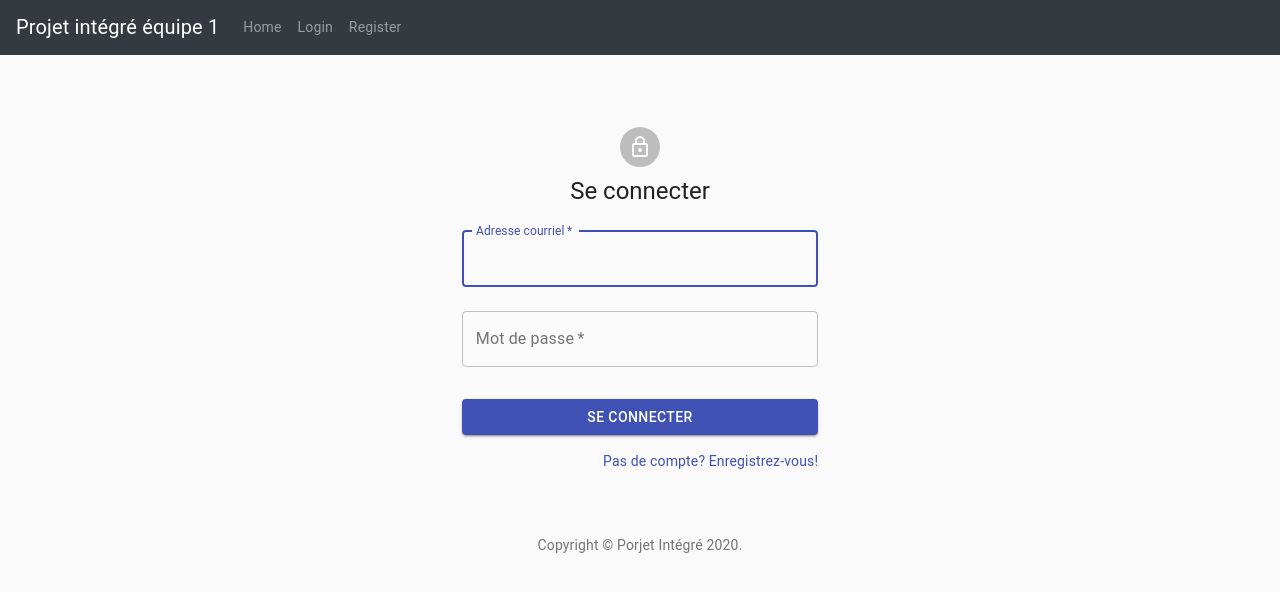
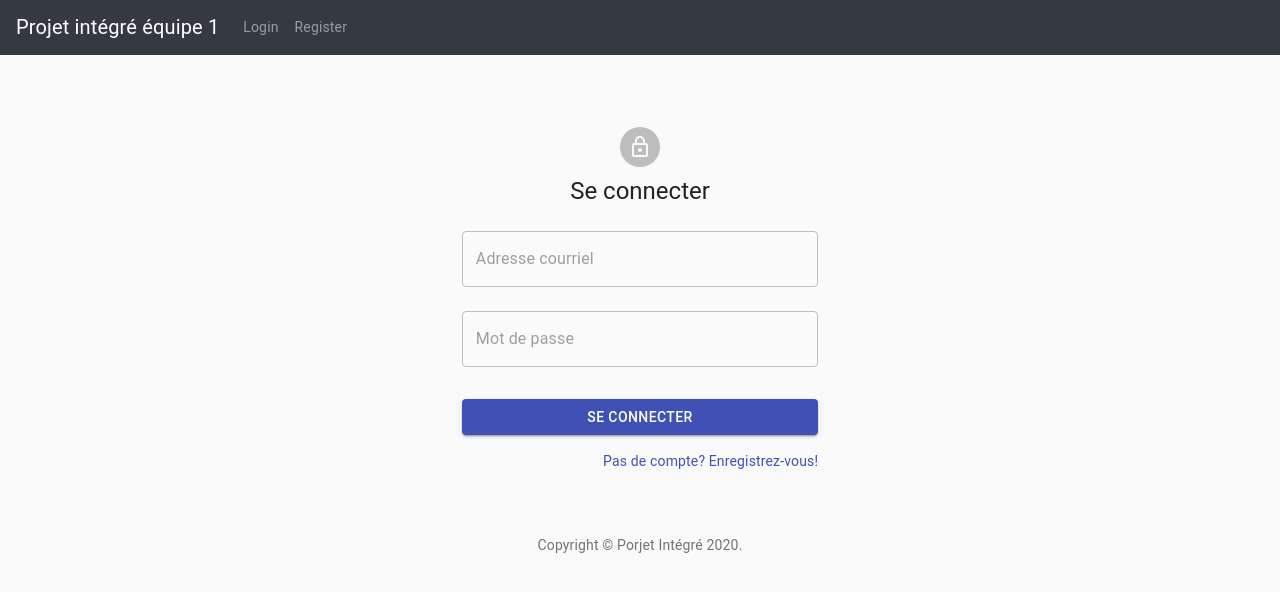
Before and after one commit to cidit/Projet-Integre-EQ1, a React (Create React App) app in the folder frontend/: page /login in a window 1280 px wide. Shown: the top 592 px of the page. Built offline with nearby package versions, Linux system fonts and the light colour scheme.

Commit message:
tweak login.js form, supprimer les flags dans /etudiant et redirection login dans home.js quand on n'est pas logger

```diff
--- a/frontend/src/components/HeaderComponent.js
+++ b/frontend/src/components/HeaderComponent.js
@@ -5,7 +5,6 @@ import Navbar from "react-bootstrap/Navbar";
 function NotLoggedInNav() {
     return (
         <Nav className="mr-auto">
-            <Nav.Link href="/">Home</Nav.Link>
             <Nav.Link href="/login">Login</Nav.Link>
             <Nav.Link href="/register">Register</Nav.Link>
         </Nav>
--- a/frontend/src/components/Home.js
+++ b/frontend/src/components/Home.js
@@ -10,6 +10,9 @@ import SimpleTabs from './gestionnaire/RapportComponent'
 
 export default class Home extends Component {
     componentDidMount() {
+        if (localStorage.getItem("desc") === null){
+            this.props.history.push('/login');
+        }
         if (this.props.location.search === "?refresh") {
             this.props.history.replace("/")
             window.location.reload(false);
--- a/frontend/src/components/Login.js
+++ b/frontend/src/components/Login.js
@@ -89,11 +89,8 @@ class Login extends Component {
                     margin="normal"
                     required
                     fullWidth
-                    id="email"
-                    label="Adresse courriel"
+                    placeholder="Adresse courriel"
                     name="email"
-                    autoComplete="email"
-                    autoFocus
                     onChange={this.handleChange}
                 />
                 <TextField
@@ -101,11 +98,9 @@ class Login extends Component {
                     margin="normal"
                     required
                     fullWidth
+                    placeholder="Mot de passe"
                     name="password"
-                    label="Mot de passe"
                     type="password"
-                    id="password"
-                    autoComplete="current-password"
                     onChange={this.handleChange}
                 />
                 {this.state.isNotlogin &&
--- a/frontend/src/components/etudiant/ApplicationStageComponent.js
+++ b/frontend/src/components/etudiant/ApplicationStageComponent.js
@@ -3,7 +3,6 @@ import StageService from '../../service/StageService';
 import EtudiantService from "../../service/EtudiantService";
 import CandidatureService from "../../service/CandidatureService";
 
-import { Redirect } from 'react-router-dom';
 import {Alert} from "@material-ui/lab";
 
 export default class ApplicationStageComponent extends Component {
@@ -32,9 +31,7 @@ export default class ApplicationStageComponent extends Component {
 
         const response = await EtudiantService.isRegistered(id);
         if(!response.data){
-            this.setState({
-                readyToRedirect: true
-            });
+            this.props.history.push("/profileEtudiant");
         }
 
         const {data: etudiant} = await EtudiantService.getEtudiantById(id);
@@ -72,8 +69,6 @@ export default class ApplicationStageComponent extends Component {
     }
 
     render() {
-
-        if (this.state.readyToRedirect) return <Redirect to="/profileEtudiant" />
 
         if(this.state.stages.length !== 0){
             if (this.state.etudiant.cv === null){
--- a/frontend/src/components/etudiant/ContratEtudiant.js
+++ b/frontend/src/components/etudiant/ContratEtudiant.js
@@ -3,13 +3,14 @@ import React, { useEffect, useState } from 'react';
 import ContratService from '../../service/ContratService';
 
 import EtudiantService from "../../service/EtudiantService";
-import { Redirect } from 'react-router-dom';
+import { useHistory } from "react-router-dom";
 
 export default function ContratEtudiant() {
+
+    const history = useHistory();
+
     const id = localStorage.getItem("desc") === "Etudiant" ? localStorage.getItem("id") : '';
     const [contratEtudiant, setContratEtudiant] = useState(null);
-
-    const [readyToRedirect, setIsRegsiteredSessionEtudiant] = useState(false);
 
     const getByContratEtudiantId = async () => {
         const response = await ContratService.getContratByEtudiantId(id);
@@ -18,7 +19,9 @@ export default function ContratEtudiant() {
 
     const IsRegsiteredSessionEtudiant = async () => {
         const response = await EtudiantService.isRegistered(id);
-        setIsRegsiteredSessionEtudiant(!response.data);
+        if(!response.data){
+            history.push("/profileEtudiant");
+        }
     }
 
     useEffect(() => {
@@ -29,9 +32,6 @@ export default function ContratEtudiant() {
         }
     },[])
 
-
-    if (readyToRedirect) return <Redirect to="/profileEtudiant" />
-
     return (
         <div>{contratEtudiant != null &&
             <ListeContratsEtudiant contrats={contratEtudiant} />
--- a/frontend/src/components/etudiant/ListeCandidaturesEtudiantComponent.js
+++ b/frontend/src/components/etudiant/ListeCandidaturesEtudiantComponent.js
@@ -6,7 +6,6 @@ import {Col, Container, Modal, Row} from "react-bootstrap";
 import Snackbar from "@material-ui/core/Snackbar";
 import MuiAlert from '@material-ui/lab/Alert';
 
-import { Redirect } from 'react-router-dom';
 import EtudiantService from "../../service/EtudiantService";
 
 export default class ListeCandidaturesEtudiantComponent extends Component {
@@ -17,7 +16,6 @@ export default class ListeCandidaturesEtudiantComponent extends Component {
             employeurId: "",
             showSnackbar: false,
             disabledAllButtons: false,
-            readyToRedirect: false,
         };
 
         ShowCandidature = ShowCandidature.bind(this);
@@ -25,23 +23,17 @@ export default class ListeCandidaturesEtudiantComponent extends Component {
 
     async componentDidMount() {
 
-        //var id;
         let id;
         if (localStorage.getItem("desc") === "Etudiant")
             id = localStorage.getItem("id");
 
         const response = await EtudiantService.isRegistered(id);
         if(!response.data){
-            this.setState({
-              readyToRedirect: true
-            });
+            this.props.history.push("/profileEtudiant");
         }
 
         const { data: candidatures } = await CandidatureService.getByEtudiant(id);
         this.setState({ candidatures });
-        //var candidature = await CandidatureService.getCandidatureChoisi(id);
-
-        //console.log(candidature);
 
         let candidature;
         candidature = await CandidatureService.getCandidatureChoisi(id);
@@ -57,8 +49,6 @@ export default class ListeCandidaturesEtudiantComponent extends Component {
     handleDisableAll = () => this.setState({disabledAllButtons: true});
 
     render() {
-
-        if (this.state.readyToRedirect) return <Redirect to="/profileEtudiant" />
 
         if (this.state.candidatures.length === 0){
             return <div className="container">
```
